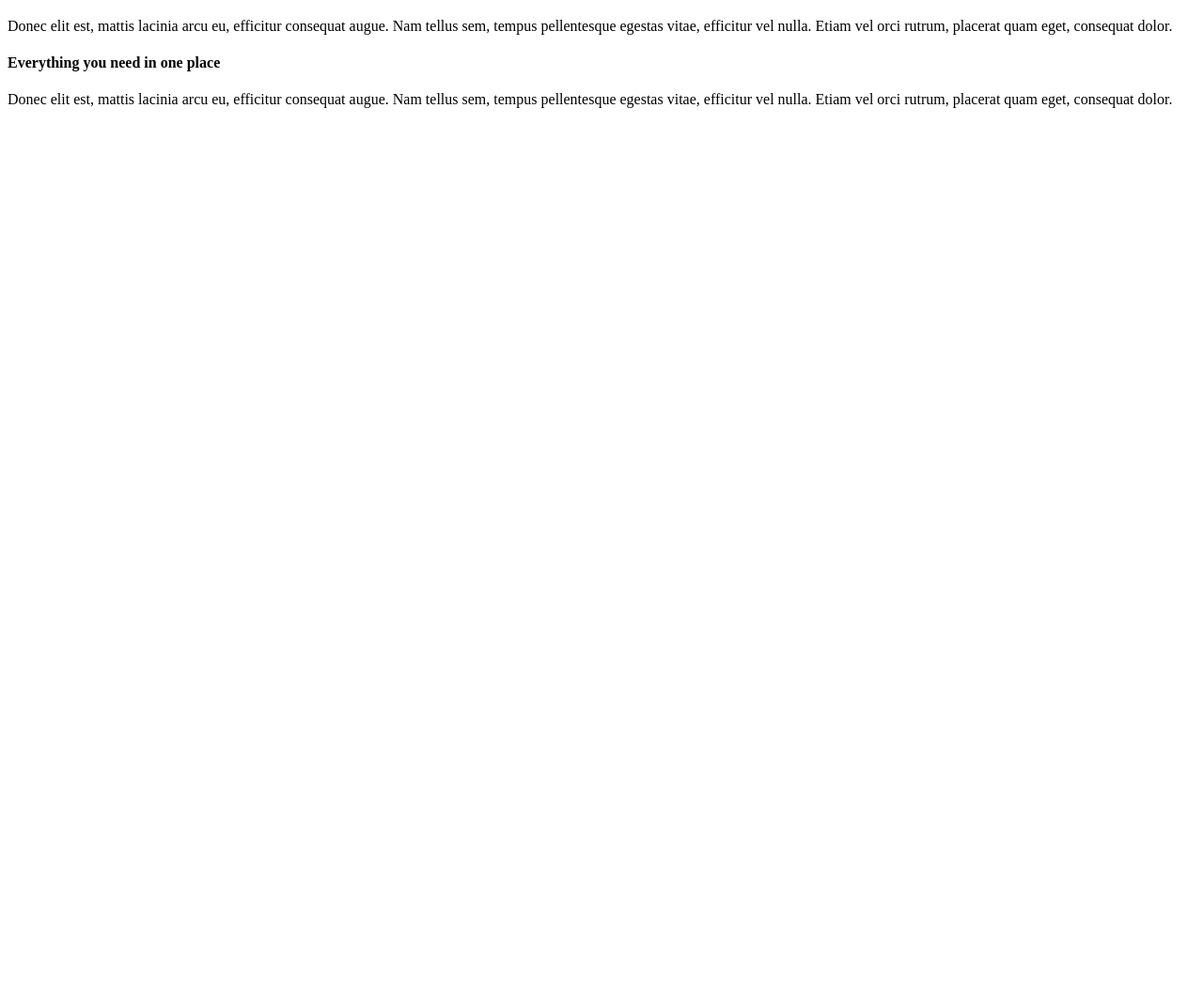
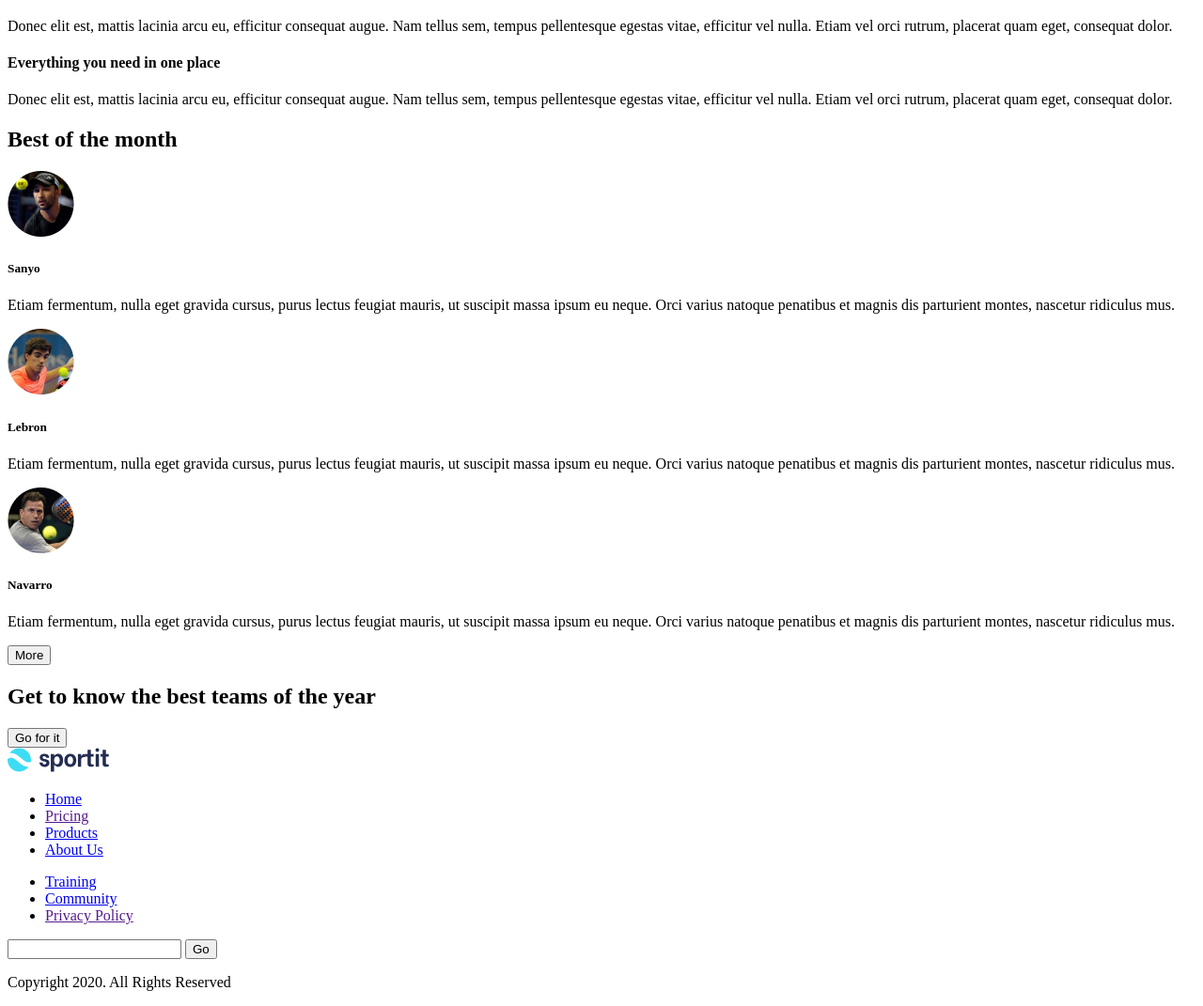
Before and after one commit to fcurcho/entregable-final-fe, a plain HTML site: page index.html in a window 1280 px wide. Shown: the part 508-1579 px from the top of the page at 94% size. Before the commit the page ends 800 px from the top, so only its background shows below. Drawn offline with Linux system fonts and the light colour scheme.

Commit message:
cuarto commit

```diff
--- a/index.html
+++ b/index.html
@@ -85,6 +85,91 @@
           </div>
         </div>
       </section>
+      <section>
+        <h1>Best of the month</h1>
+        <!--poner el div de abajo como row-->
+        <div>
+          <!--div para sanyo-->
+          <div>
+            <div>
+              <img src="./img/avatar-sanyo.png" alt="sanyo" />
+            </div>
+            <div>
+              <h5>Sanyo</h5>
+              <p>
+                Etiam fermentum, nulla eget gravida cursus, purus lectus feugiat
+                mauris, ut suscipit massa ipsum eu neque. Orci varius natoque
+                penatibus et magnis dis parturient montes, nascetur ridiculus
+                mus.
+              </p>
+            </div>
+          </div>
+          <!--div para lebron-->
+          <div>
+            <div>
+              <img src="./img/avatar.lebron.png" alt="lebron" />
+            </div>
+            <div>
+              <h5>Lebron</h5>
+              <p>
+                Etiam fermentum, nulla eget gravida cursus, purus lectus feugiat
+                mauris, ut suscipit massa ipsum eu neque. Orci varius natoque
+                penatibus et magnis dis parturient montes, nascetur ridiculus
+                mus.
+              </p>
+            </div>
+          </div>
+          <!--div para navarro-->
+          <div>
+            <div>
+              <img src="./img/avatar-navarro.png" alt="navarro" />
+            </div>
+            <div>
+              <h5>Navarro</h5>
+              <p>
+                Etiam fermentum, nulla eget gravida cursus, purus lectus feugiat
+                mauris, ut suscipit massa ipsum eu neque. Orci varius natoque
+                penatibus et magnis dis parturient montes, nascetur ridiculus
+                mus.
+              </p>
+            </div>
+          </div>
+        </div>
+        <button>More</button>
+      </section>
+      <section>
+        <h2>Get to know the best teams of the year</h2>
+        <button>Go for it</button>
+      </section>
     </main>
+    <footer>
+        <div>
+        <div>
+            <img src="./img/logo.svg" alt="logo">
+        </div>
+        <!--el div de abajo es para los iconos-->
+        <div></div>
+        <div>
+            <ul>
+                <li><a href="./index.html">Home</a></li>
+                <li><a href="">Pricing</a></li>
+                <li><a href="./pages/products.html">Products</a></li>
+                <li><a href="./pages/aboutUs.html">About Us</a></li>
+            </ul>
+        </div>
+        <div>
+            <ul>
+                <li><a href="./pages/training.html">Training</a></li>
+                <li><a href="./pages/community.html">Community</a></li>
+                <li><a href="">Privacy Policy</a></li>
+            </ul>
+        </div>
+        <div>
+            <input type="text">
+            <button>Go</button>
+            <p>Copyright 2020. All Rights Reserved</p>
+        </div>
+    </div>
+    </footer>
   </body>
 </html>
```
